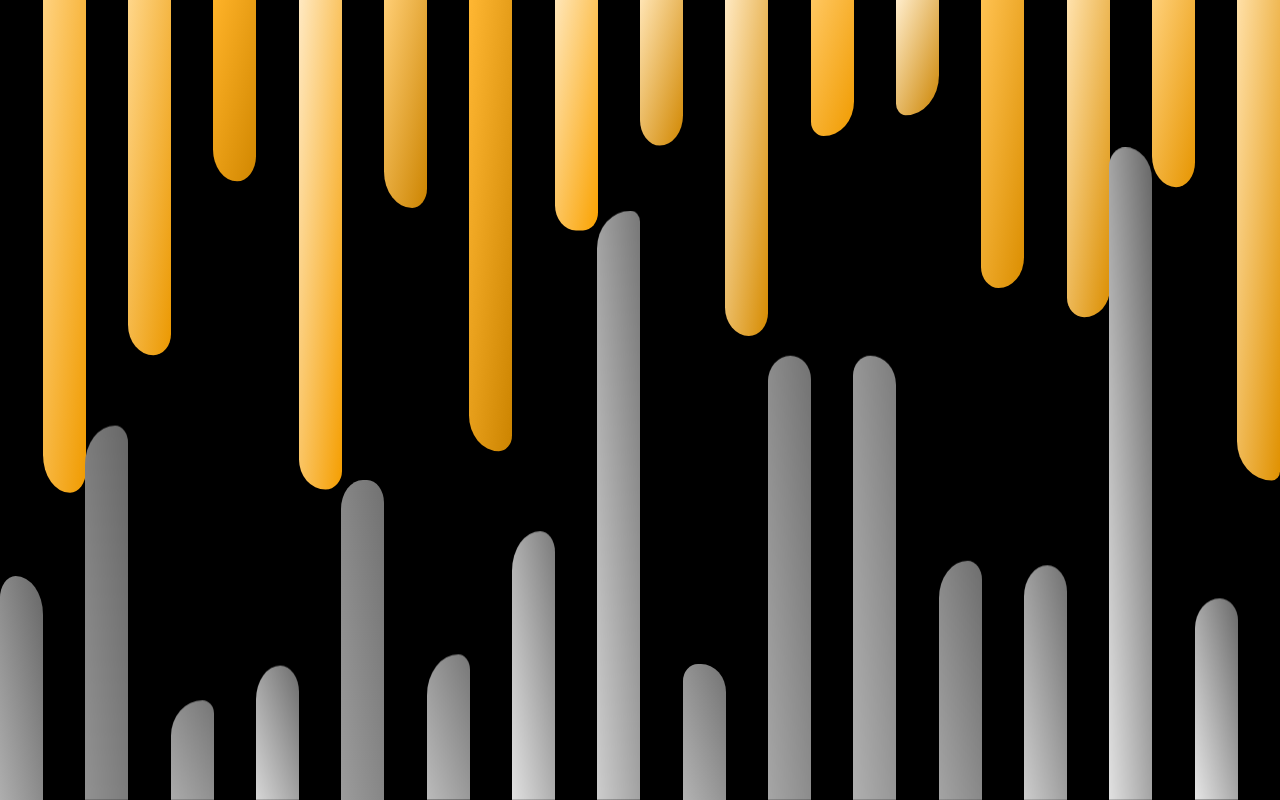
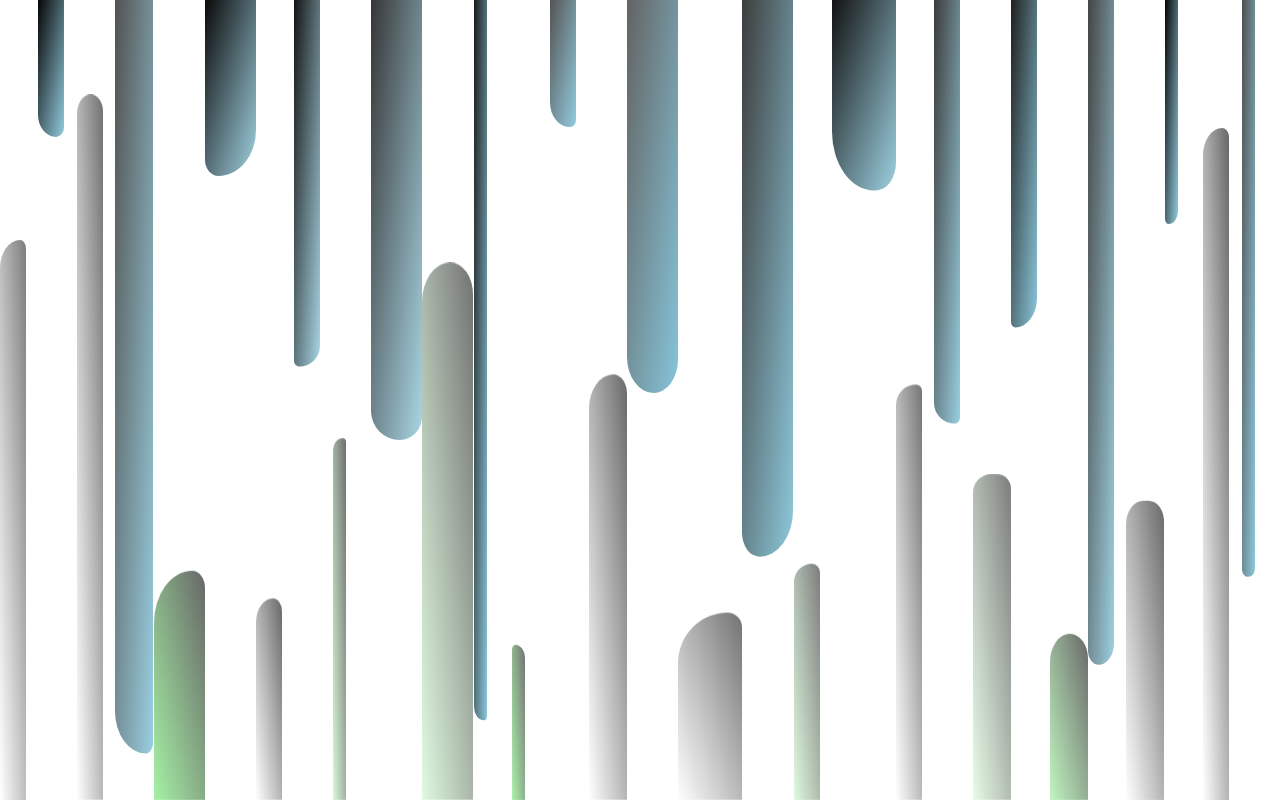
Before and after one commit to okhouja/scss_math_random, a website: page src/index.html in a window 1280 px wide. Drawn offline with nearby package versions, Linux system fonts and the light colour scheme; files that its build step writes are made by us from their sources.

Commit message:
scss math random

```diff
--- a/src/scss/main.scss
+++ b/src/scss/main.scss
@@ -5,7 +5,16 @@ $items-count: 30; // corresponds to the number of divs in your HTML
 // Define animation
 @keyframes move {
   0% {
-    transform: scaleY(1);
+    transform: scaleX(0.5);
+  }
+
+  100% {
+    transform: scaleX(1.4);
+  }
+}
+@keyframes move {
+  0% {
+    transform: scaleY(0.5);
   }
 
   100% {
@@ -19,19 +28,20 @@ $items-count: 30; // corresponds to the number of divs in your HTML
   animation-duration: $duration;
   animation-iteration-count: infinite;
   animation-direction: alternate;
-  animation-timing-function: linear;
+  animation-timing-function: initial;
 }
 
 body {
-  background-color: black;
+  background-color: white;
   margin: 0;
 }
 
 .items-container {
   display: grid;
-  grid-template-columns: repeat($items-count, 1fr);
-  grid-template-rows: 1fr;
+  grid-template-columns: repeat($items-count, 2fr);
+  grid-template-rows: 2fr;
   height: 100vh;
+  width: 100vw;
 }
 
 // For loop to randomize values for each div bar
@@ -39,19 +49,21 @@ body {
   .item:nth-child(#{$i}) {
     background: linear-gradient(
       to bottom right,
-      lighten(orange, random(40)),
-      rgba(darken(orange, random(10)), 1)
+      lighten(black, random(40)),
+      rgba(darken(lightblue, random(10)), 1)
     );
     // random() will return a number between 1-100 with no argument being passed to it, or when you pass in a single integer parameter to define the upper limit. random(20) will return a number between 1-20.
     height: random(60) + 10 + vh;
+    width: random(5) + vw;
+
     border-radius: 0 0 ((random(50) + 10 + px)) ((random(50) + 10 + px));
     transform-origin: 0 0;
 
     @if (($i % 2) != 0) {
-      border-radius: ((random(50) + 10 + px)) ((random(20) + 10 + px)) 0 0;
+      border-radius: ((random(60) + 10 + px)) ((random(20) + 10 + px)) 0 0;
       background: linear-gradient(
         to top right,
-        lighten(gray, random(40)),
+        lighten(lightgreen, random(90)),
         rgba(darken(gray, random(10)), 1)
       );
     }
```
